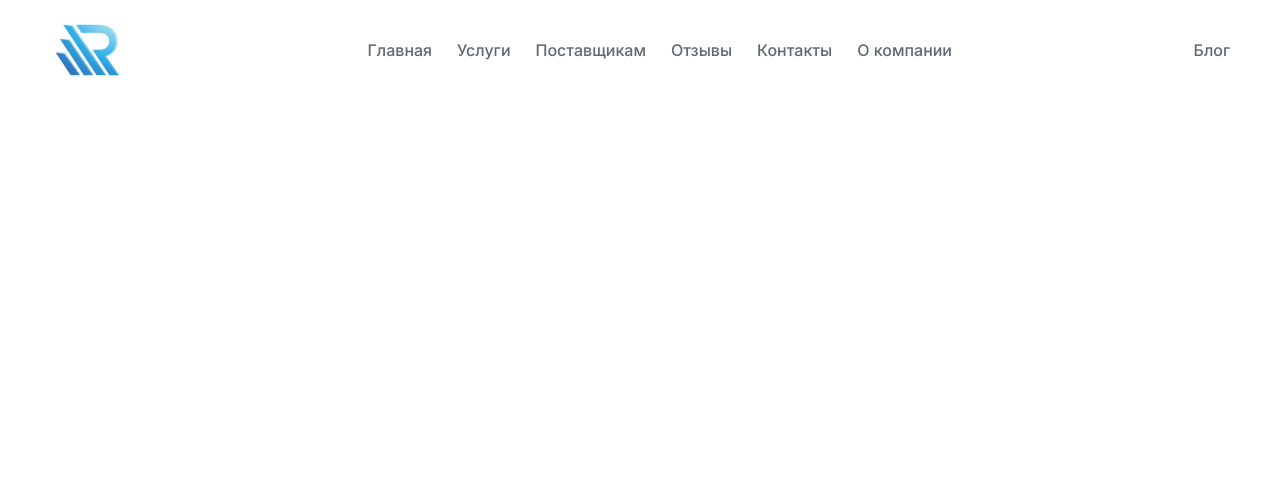
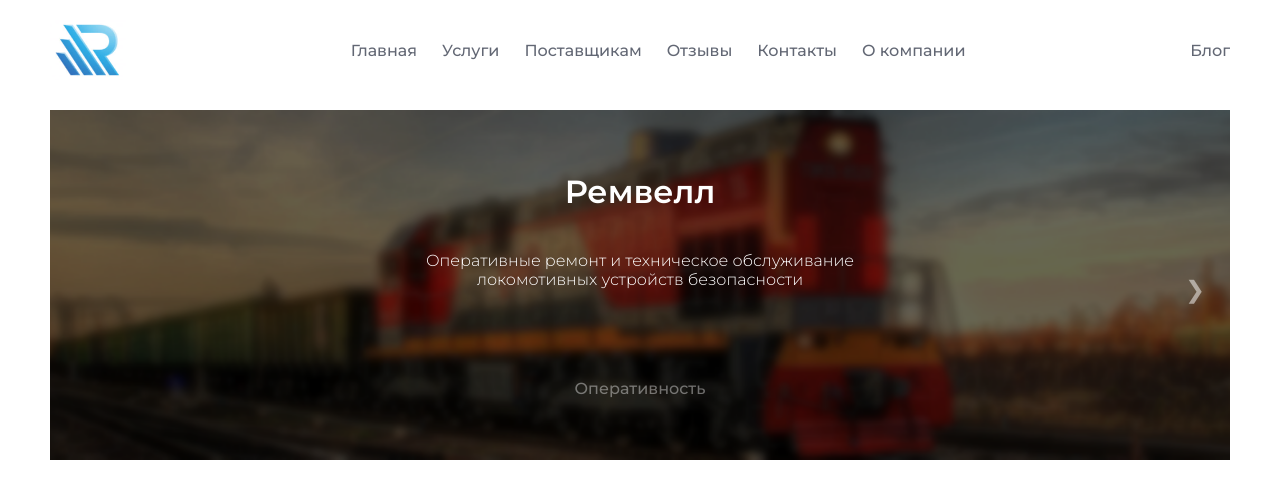
Before and after one commit to maksvoronin/remwell, a Next.js app: page / in a window 1280 px wide. Shown: the top 498 px of the page. Built offline with nearby package versions, Linux system fonts and the light colour scheme.

Commit message:
Layout slider
Вёрстка слайдера с картинками в самом начале странице

```diff
--- a/package.json
+++ b/package.json
@@ -19,6 +19,7 @@
     "react": "18.2.0",
     "react-dom": "18.2.0",
     "sass": "^1.60.0",
+    "swiper": "^9.1.1",
     "typescript": "5.0.2"
   }
 }
--- a/pages/index.tsx
+++ b/pages/index.tsx
@@ -1,4 +1,4 @@
-import { Header } from '@/widgets'
+import { Header, Slider } from '@/widgets'
 import Head from 'next/head'
 
 export default function Home() {
@@ -11,6 +11,7 @@
         <link rel="icon" href="/favicon.ico" />
       </Head>
       <Header />
+      <Slider />
     </>
   )
 }
--- a/styles/globals.css
+++ b/styles/globals.css
@@ -2,7 +2,7 @@
   --background: #fff;
   --foreground: #21283a;
   --accentColor: #0085ff;
-  --tableWidth: 768px;
+  --tableWidth: 812px;
   --mobileWidth: 480px;
 }
 * {
@@ -37,3 +37,43 @@
     color-scheme: dark;
   }
 }
+
+.swiper-button-prev,
+.swiper-button-next {
+  position: absolute;
+  z-index: 999;
+  width: 20px;
+  height: 20px;
+  top: calc(50% - 10px);
+  opacity: 0.5;
+  cursor: pointer;
+  transition: opacity 0.3s;
+}
+.swiper-button-prev:hover,
+.swiper-button-next:hover {
+  opacity: 1;
+}
+.swiper-button-next {
+  right: 25px;
+}
+.swiper-button-prev {
+  left: 25px;
+}
+.swiper-button-prev::after,
+.swiper-button-next::after {
+  color: #fff;
+  content: "❯";
+  font-size: 24px;
+  text-align: center;
+}
+
+.swiper-button-prev::after {
+  content: "❮";
+}
+
+.swiper-button-prev.swiper-button-disabled,
+.swiper-button-next.swiper-button-disabled {
+  opacity: 0;
+  cursor: auto;
+  pointer-events: none;
+}
--- a/variables.scss
+++ b/variables.scss
@@ -1,5 +1,5 @@
 $background: #fff;
 $foreground: #21283a;
 $accentColor: #0085ff;
-$tableWidth: 768px;
+$tableWidth: 812px;
 $mobileWidth: 480px;
--- a/widgets/Header/Header.tsx
+++ b/widgets/Header/Header.tsx
@@ -1,14 +1,14 @@
 import { Link, Logotype } from "@/components";
 import s from "./header.module.scss";
-import { Inter } from "next/font/google";
+import { Montserrat } from "next/font/google";
 import { FC, useState } from "react";
 
-const inter = Inter({ subsets: ["latin"] });
+const montserrat = Montserrat({ subsets: ["latin"] });
 
 const Header: FC = () => {
   const [opennedMenu, setOpennedMenu] = useState<boolean>(false);
   return (
-    <header className={`${s.header} ${inter.className}`}>
+    <header className={`${s.header} ${montserrat.className}`}>
       <Logotype />
       <div className={`${s.linksContainer} ${opennedMenu && s.opennedLinksContainer}`}>
         <div className={s.links}>
--- a/widgets/Header/header.module.scss
+++ b/widgets/Header/header.module.scss
@@ -5,10 +5,12 @@
   align-items: center;
   justify-content: space-between;
   background: white;
+  font-weight: 300;
 
   .linksContainer {
     display: flex;
     width: 100%;
+    z-index: 9999;
   }
 
   .links {
@@ -26,11 +28,11 @@
       flex-direction: column;
       gap: 25px;
       width: calc(100vw - 40px);
-      left: 40px;
       top: 100px;
       background: white;
       transition: height 0.3s;
       overflow: hidden;
+      padding-left: 20px;
       &.opennedLinksContainer {
         height: calc(100vh - 100px);
       }
--- /dev/null
+++ b/widgets/Slider/Slider.tsx
@@ -0,0 +1,57 @@
+import { FC } from "react";
+import { Swiper, SwiperSlide } from "swiper/react";
+import "swiper/css";
+import "./sliderbuttons.module.css";
+import s from "./slider.module.scss";
+import { Montserrat } from "next/font/google";
+import { A11y, Navigation, Pagination, Scrollbar } from "swiper";
+
+const montserrat = Montserrat({ subsets: ["latin"] });
+
+const Slider: FC = () => {
+  return (
+    <Swiper
+      slidesPerView={1}
+      className={`${s.slider} ${montserrat.className}`}
+      modules={[Navigation, Pagination, Scrollbar, A11y]}
+      navigation
+      pagination={{ clickable: true }}
+      scrollbar={{ draggable: true }}
+    >
+      <SwiperSlide
+        style={{ backgroundImage: `url(/head_1.png)` }}
+        className={s.slide}
+      >
+        <h1>Ремвелл</h1>
+        <p>
+          Оперативные ремонт и техническое обслуживание локомотивных устройств
+          безопасности
+        </p>
+        <span>Оперативность</span>
+      </SwiperSlide>
+      <SwiperSlide
+        style={{ backgroundImage: `url(/head_2.png)` }}
+        className={s.slide}
+      >
+        <h1>Ремвелл</h1>
+        <p>
+          Выездные работы с собственным оборудованием для проведения ТО-3/ТР-1
+        </p>
+        <span>Выездные работы</span>
+      </SwiperSlide>
+      <SwiperSlide
+        style={{ backgroundImage: `url(/head_3.png)` }}
+        className={s.slide}
+      >
+        <h1>Ремвелл</h1>
+        <p>
+          Гарантия на предоставляемые работы в соответствии с нормативной
+          документацией
+        </p>
+        <span>Гарантия</span>
+      </SwiperSlide>
+    </Swiper>
+  );
+};
+
+export default Slider;
--- /dev/null
+++ b/widgets/Slider/slider.module.scss
@@ -0,0 +1,35 @@
+@import "@/variables.scss";
+
+.slider {
+  margin-top: 30px;
+  position: relative;
+  .slide {
+    height: 350px;
+    background-position: 50%;
+    background-size: cover;
+    display: flex;
+    flex-direction: column;
+    justify-content: center;
+    align-items: center;
+    gap: 40px;
+    h1, p, span {
+      max-width: 525px;
+      padding-left: 32px;
+      padding-right: 32px;
+      color: white;
+      text-align: center;
+    }
+    h1 {
+      font-weight: 600;
+    }
+    p {
+      font-weight: 300;
+    }
+    span {
+      display: block;
+      margin-top: 50px;
+      opacity: 0.4;
+      font-weight: 500;
+    }
+  }
+}
--- /dev/null
+++ b/widgets/Slider/sliderbuttons.module.css
@@ -0,0 +1,24 @@
+.swiper-button-prev,
+.swiper-button-next {
+  position: absolute;
+  z-index: 999;
+  width: 20px;
+  height: 20px;
+  background: black;
+  right: 0;
+  top: 50%;
+}
+.swiper-button-prev::after,
+.swiper-button-next::after {
+  color: #fff;
+  content: "❯";
+  font-size: 24px;
+  text-align: center;
+}
+
+.swiper-button-prev.swiper-button-disabled,
+.swiper-button-next.swiper-button-disabled {
+  opacity: 0;
+  cursor: auto;
+  pointer-events: none;
+}
--- a/widgets/index.ts
+++ b/widgets/index.ts
@@ -1 +1,2 @@
 export { default as Header } from "./Header/Header";
+export { default as Slider } from "./Slider/Slider";
```
Also changed, not shown: components/index.ts (line endings or trailing spaces), 1 other file (tests, documents, lock files or other folders).
